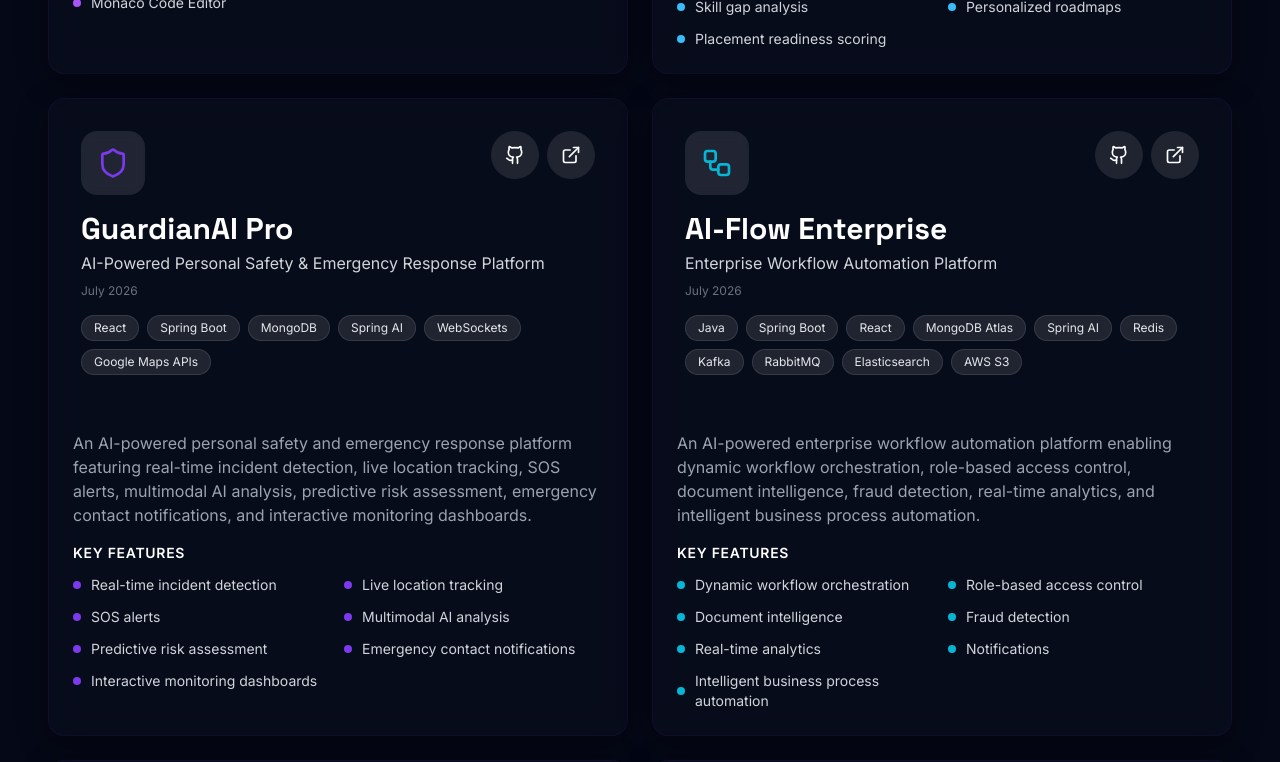
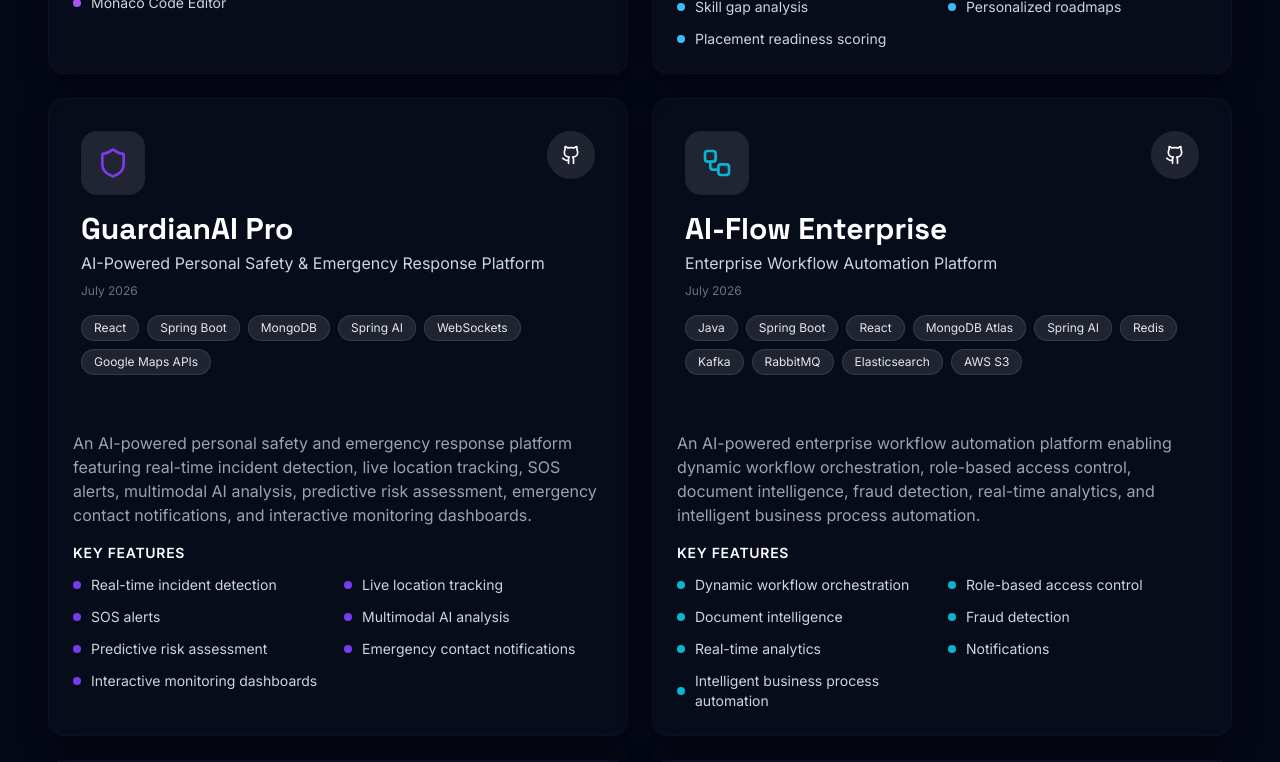
Before and after one commit to manideep8553/portfolio, a Next.js app: page / in a window 1280 px wide. Shown: the part 4020-4782 px from the top of the page. Built offline with nearby package versions, Linux system fonts and the light colour scheme.

Commit message:
prerendered as static content

```diff
--- a/app/page.tsx
+++ b/app/page.tsx
@@ -451,6 +451,7 @@
                       >
                         <Github size={20} className="text-white" />
                       </a>
+                      {project.live !== "#" && (
                         <a
                           href={project.live}
                           target="_blank"
@@ -459,6 +460,7 @@
                         >
                           <ExternalLink size={20} className="text-white" />
                         </a>
+                      )}
                     </div>
                   </div>
                   <h3 className="text-2xl md:text-3xl font-heading font-bold text-white mb-1">
```
Lines whose indentation alone changed are shown as unchanged.
